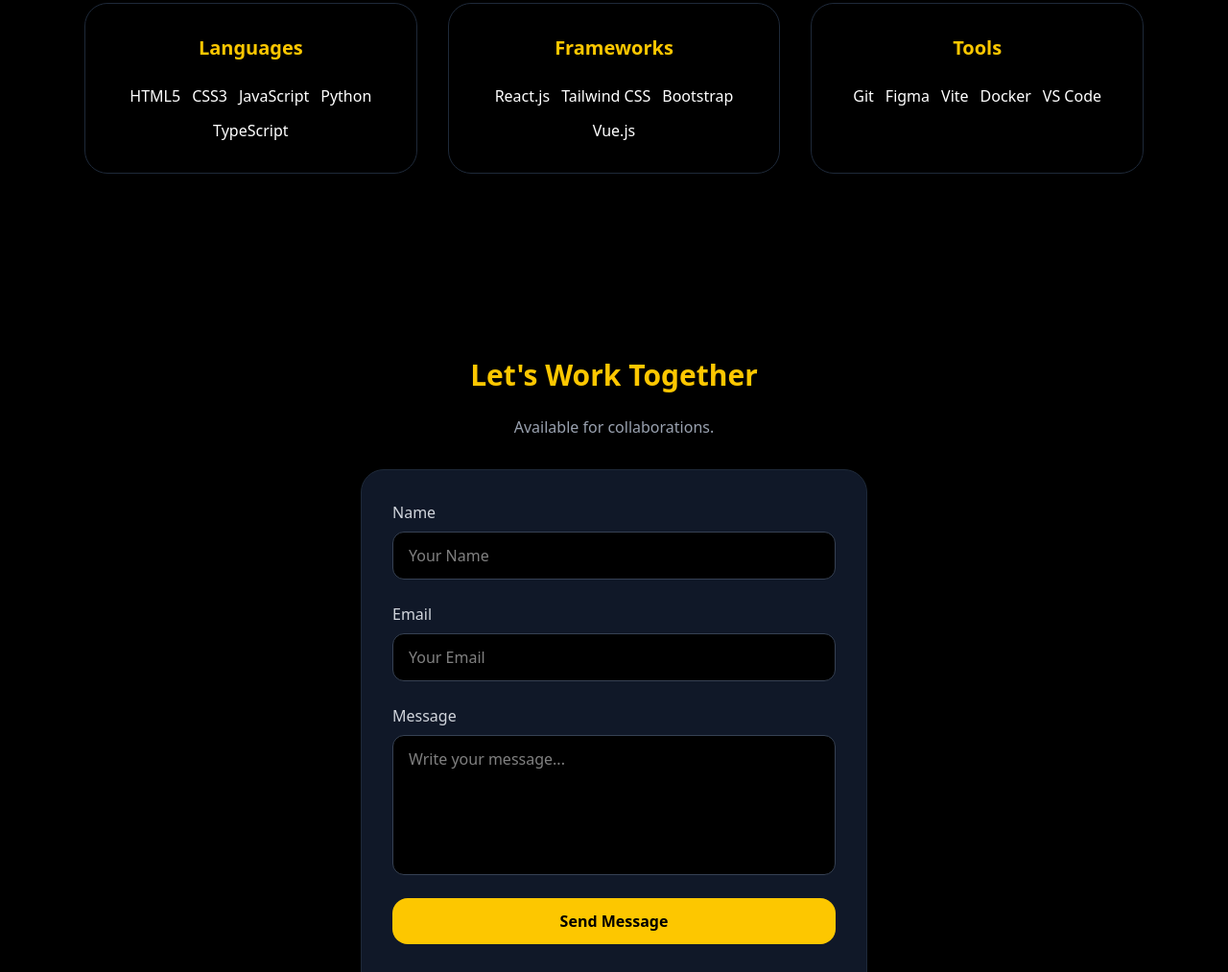
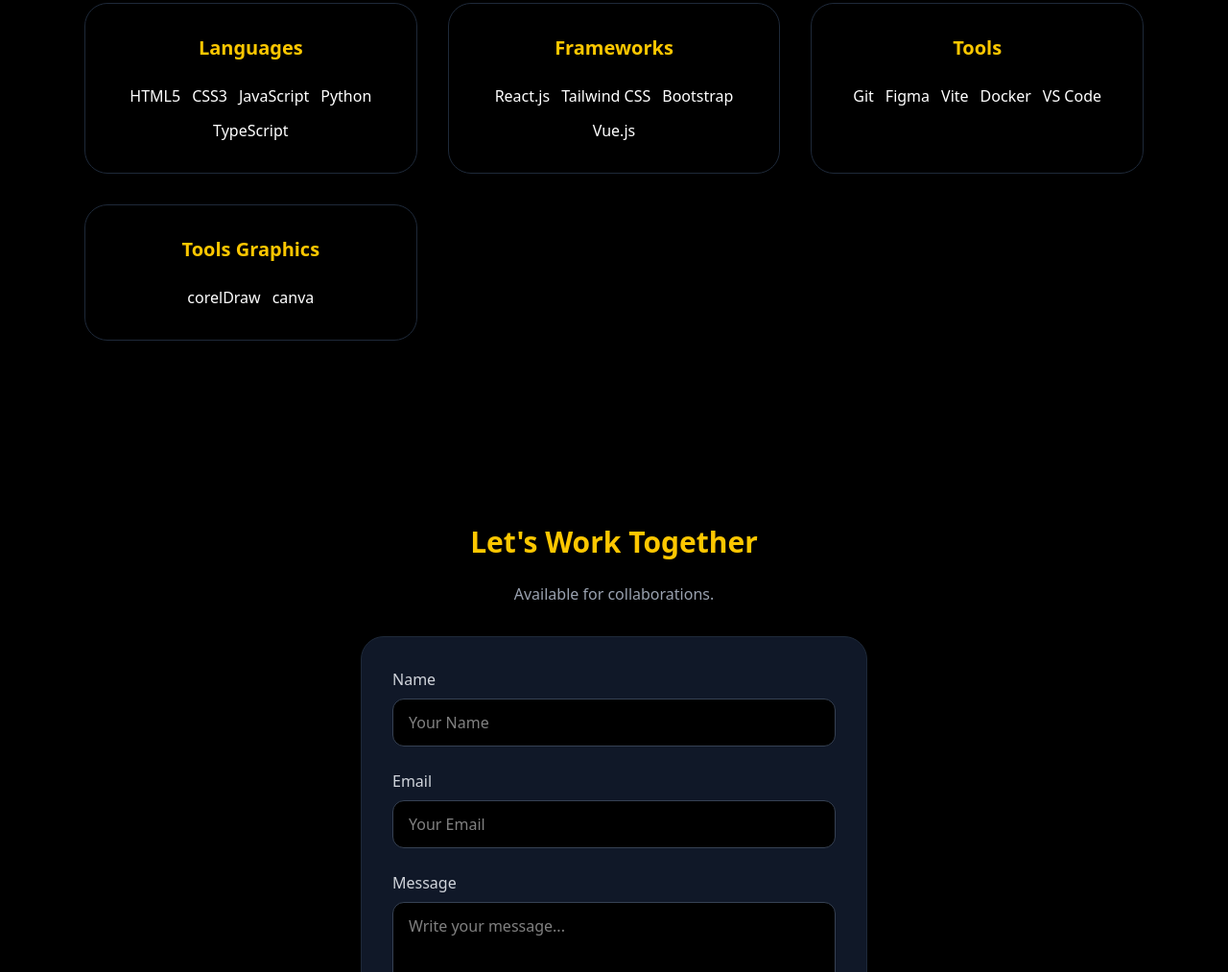
Before and after one commit to retkatmun/myportfolio1, a website: page index.html in a window 1280 px wide. Shown: the part 2562-3575 px from the top of the page at 96% size. Drawn offline with Linux system fonts and the light colour scheme.

Commit message:
add graphics tools

```diff
--- a/index.html
+++ b/index.html
@@ -238,6 +238,17 @@
         </div>
       </div>
 
+       <!-- Toolsgraphics -->
+      <div class="bg-black/60 backdrop-blur-xl p-8 rounded-3xl border border-gray-800 hover:border-yellow-400 hover:shadow-yellow-400/10 hover:shadow-xl transition">
+        <h4 class="text-xl font-semibold mb-6 text-yellow-400">Tools Graphics</h4>
+        <div class="flex flex-wrap justify-center gap-3">
+          <span class="tech-pill">corelDraw</span>
+          <span class="tech-pill">canva</span>
+          <!-- <span class="tech-pill">Vite</span>
+          <span class="tech-pill">Docker</span>
+          <span class="tech-pill">VS Code</span> -->
+        </div>
+      </div>
     </div>
   </div>
 </section>
```
